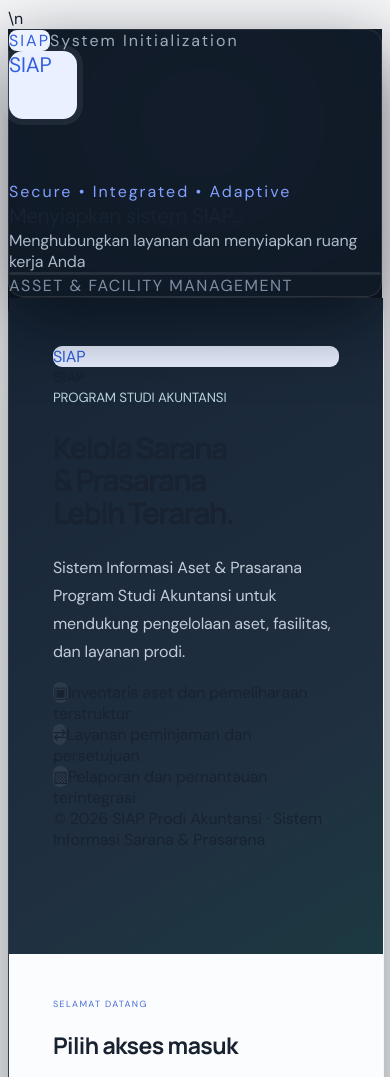
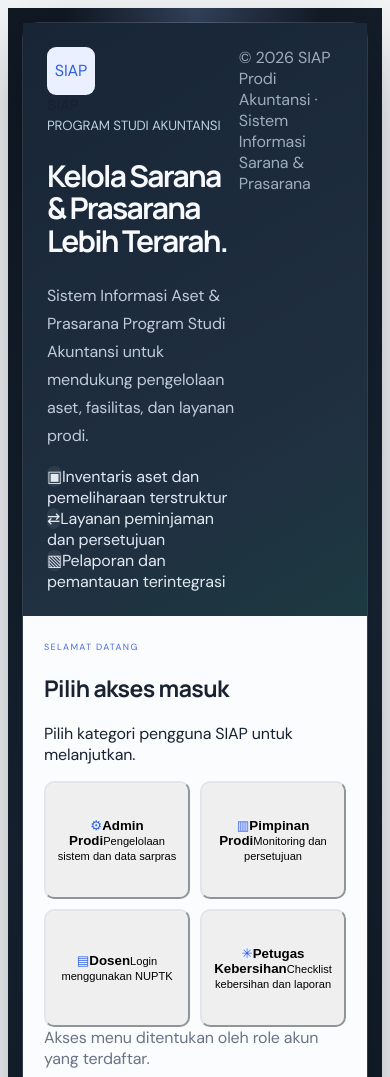
Before and after one commit to webpageds/sarprasprodiakuntansi, a plain HTML site: page index.html in a window 390 px wide. Shown: the top 1077 px of the page. Drawn offline with Linux system fonts and the light colour scheme.

Commit message:
Fix SIAP loading and login layout regression

```diff
--- a/index.html
+++ b/index.html
@@ -2,7 +2,8 @@
 <html lang="id">
 <head>
 <meta charset="utf-8"><meta name="viewport" content="width=device-width,initial-scale=1,viewport-fit=cover">
-<meta name="theme-color" content="#102b46">\n<meta name="app-build" content="siap-20261117-cinematic-3">
+<meta name="theme-color" content="#102b46">
+<meta name="app-build" content="siap-20261117-cinematic-3">
 <link rel="manifest" href="./manifest.webmanifest">
 <link rel="apple-touch-icon" href="./assets/app-icon.svg"><meta name="description" content="Sistem Informasi Aset & Prasarana Program Studi Akuntansi">
 <title>SIAP | Aset & Prasarana Akuntansi</title>
@@ -142,6 +143,35 @@ tbody tr:hover{background:#f8faff}
 #siapBusyOverlay .busy-progress span{background:#6688ff;box-shadow:none}
 #siapBusyOverlay .busy-foot{color:#7e8da2;letter-spacing:1.5px}
 
+/* Login visibility and layout repair */
+#siapBusyOverlay{display:none!important}
+#siapBusyOverlay.is-active{display:flex!important}
+#loginScreen{display:flex!important;align-items:center!important;justify-content:center!important}
+#loginScreen[hidden]{display:none!important}
+#loginScreen>.login-shell{display:grid!important;grid-template-columns:minmax(0,1fr) minmax(0,1fr)!important;align-items:stretch!important;width:min(1020px,100%)!important;min-height:560px!important;height:auto!important}
+.login-intro{display:flex!important;min-height:560px!important;justify-content:space-between!important}
+.login-select{display:block!important;min-width:0!important;align-self:stretch!important}
+.login-select #roleChooser{display:block!important}
+.login-select .role-grid{display:grid!important;grid-template-columns:repeat(2,minmax(0,1fr))!important}
+.login-mark{display:grid!important;place-items:center!important;flex:0 0 48px!important;width:48px!important;height:48px!important;padding:0!important;line-height:1!important}
+.login-brand{width:auto!important;min-width:0!important;align-items:center!important}
+.login-brand b{white-space:normal!important}
+.login-intro h1{color:#f7f9fc!important}
+.login-intro p{color:#c2ccd8!important}
+.login-copy{color:#9eacbd!important}
+.login-select h2{color:#182230!important}
+.login-select>p{color:#737f8f!important}
+.login-hint{color:#687486!important}
+.login-point{color:#e2e9f1!important}
+.login-point span{flex:0 0 29px!important}
+#siapBusyOverlay .busy-card{display:block!important;flex:none!important}
+@media(max-width:760px){
+ #loginScreen{align-items:flex-start!important;padding:14px!important}
+ #loginScreen>.login-shell{grid-template-columns:minmax(0,1fr)!important;min-height:0!important;width:100%!important}
+ .login-intro{min-height:0!important;padding:24px!important}
+ .login-select{padding:25px 21px!important}
+ .login-select .role-grid{grid-template-columns:repeat(2,minmax(0,1fr))!important}
+}
 /* Keep the existing responsive behavior while aligning the visual language. */
 @media(max-width:1100px){
  .content{padding:26px 22px}
```
